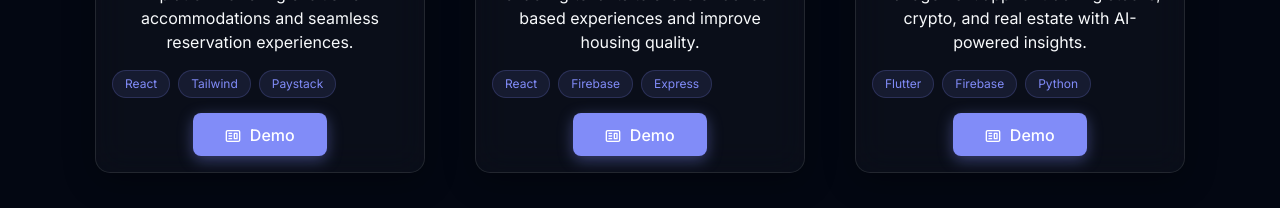
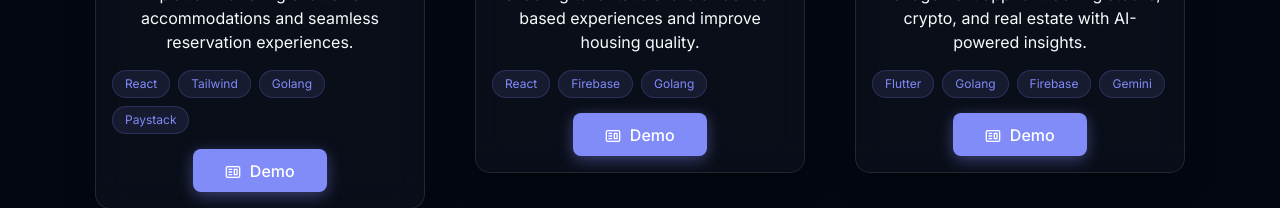
Before and after one commit to OstrichFarmer/portfolio, a React (Vite) app: page /project in a window 1280 px wide. Shown: the part 1296-1504 px from the top of the page. Built offline with nearby package versions, Linux system fonts and the light colour scheme.

Commit message:
feat: refine tech stacks for Fundpilot, Naija House Review, and GaliSuite

```diff
--- a/src/components/Projects/Projects.jsx
+++ b/src/components/Projects/Projects.jsx
@@ -61,7 +61,7 @@ function Projects() {
               title="GaliSuite"
               description="A luxury hotel and stay booking platform offering exclusive accommodations and seamless reservation experiences."
               demoLink="https://www.galisuite.com/"
-              tags={["React", "Tailwind", "Paystack"]}
+              tags={["React", "Tailwind", "Golang", "Paystack"]}
             />
           </Col>
 
@@ -72,7 +72,7 @@ function Projects() {
               title="Naija House Review"
               description="A house review platform for Nigeria, enabling tenants to share evidence-based experiences and improve housing quality."
               demoLink="https://www.naijahousereview.com/"
-              tags={["React", "Firebase", "Express"]}
+              tags={["React", "Firebase", "Golang"]}
             />
           </Col>
 
@@ -83,7 +83,7 @@ function Projects() {
               title="Fundpilot"
               description="Comprehensive investment management app for tracking stocks, crypto, and real estate with AI-powered insights."
               demoLink="https://play.google.com/store/apps/details?id=com.fundpilot.fundpilot"
-              tags={["Flutter", "Firebase", "Python"]}
+              tags={["Flutter", "Golang", "Firebase", "Gemini"]}
             />
           </Col>
         </Row>
```
